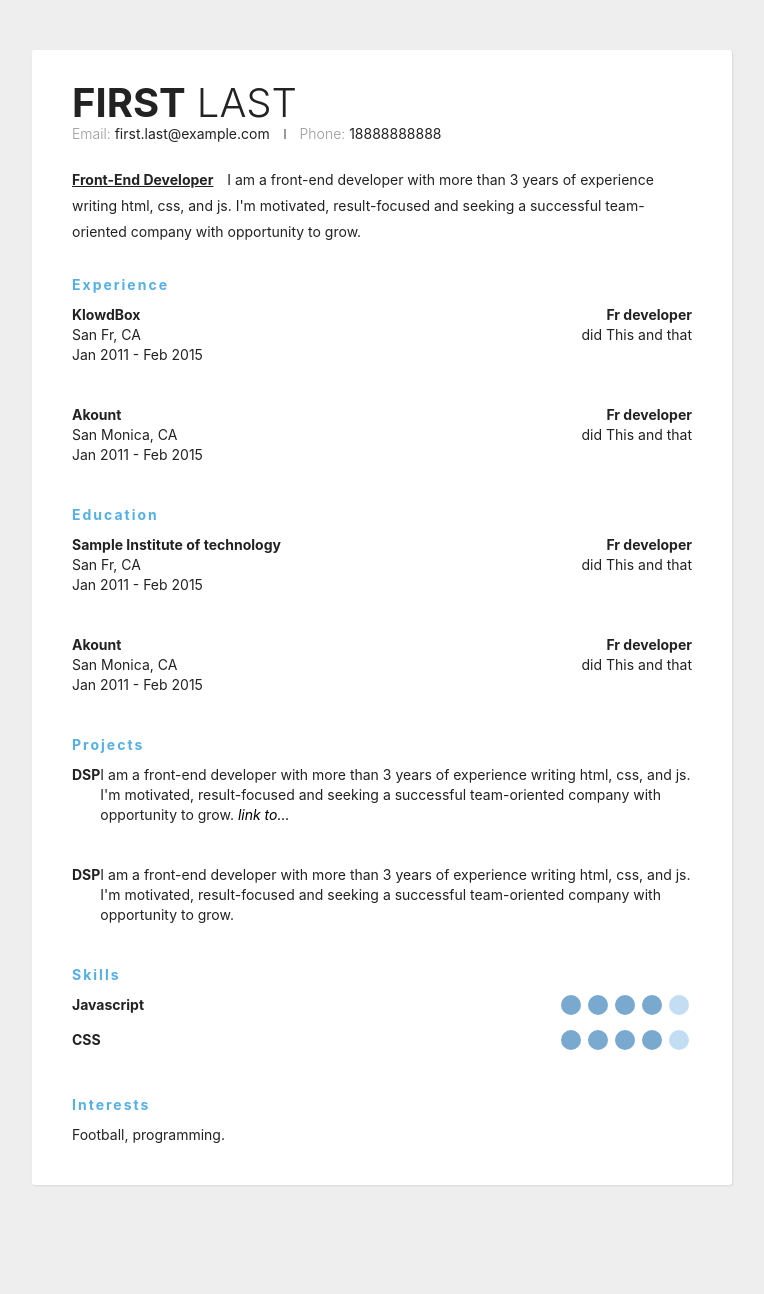
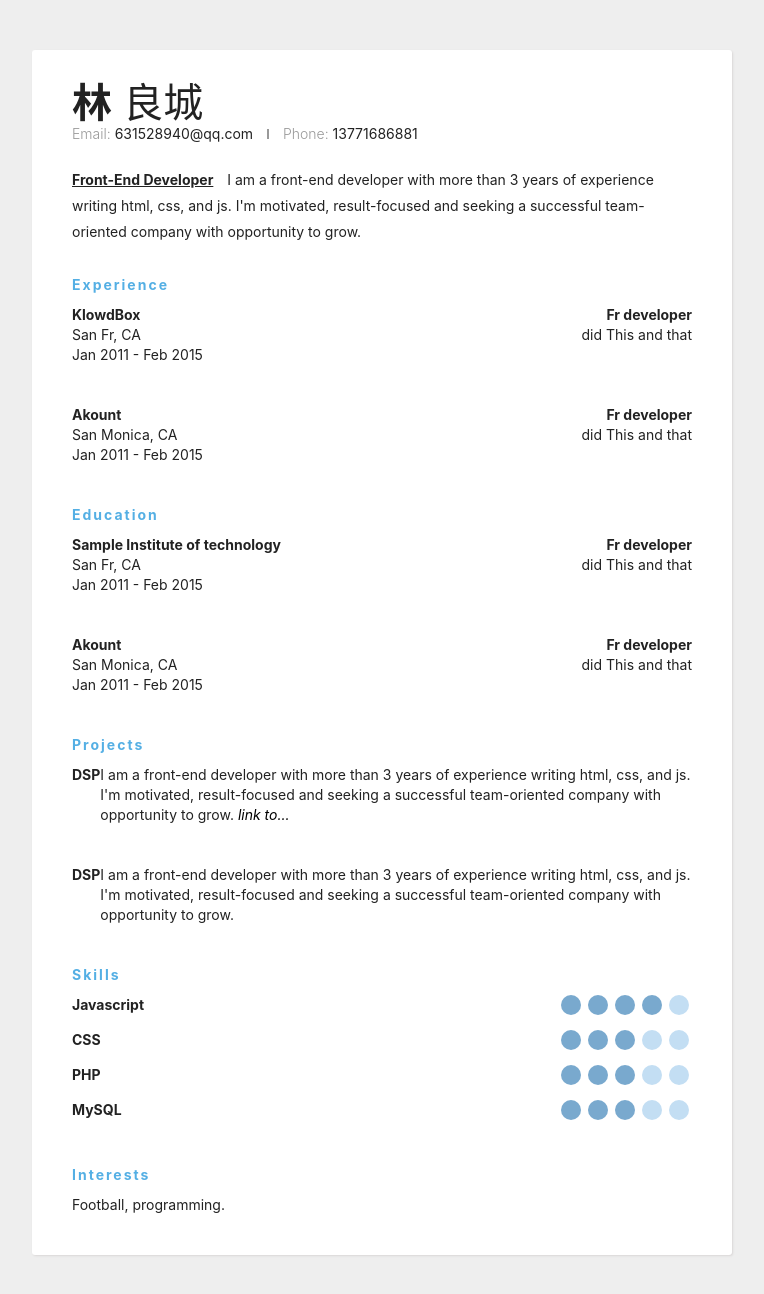
Before and after one commit to iugruty/resume, a plain HTML site: page resume.html in a window 1280 px wide. Shown: the whole page, without its empty margins (258-1022 px from the left). Before the commit the page ends 1235 px from the top, so only its background shows below. Drawn offline with Linux system fonts and the light colour scheme.

Commit message:
Add files via upload

```diff
--- a/resume.html
+++ b/resume.html
@@ -12,15 +12,15 @@
 <div class="container">
     <div class="header">
         <div class="full-name">
-            <span class="first-name">First</span>
-            <span class="last-name">last</span>
+            <span class="first-name">林</span>
+            <span class="last-name">良城</span>
         </div>
         <div class="contact-info">
             <span class="email">Email: </span>
-            <span class="email-val">first.last@example.com</span>
+            <span class="email-val">631528940@qq.com</span>
             <span class="separator"></span>
             <span class="phone">Phone: </span>
-            <span class="phone-val">18888888888</span>
+            <span class="phone-val">13771686881</span>
         </div>
 
         <div class="about">
@@ -152,7 +152,51 @@
                     <input id="css_ck3" type="checkbox" checked />
                     <label for="css_ck3"></label>
 
-                    <input id="css_ck4" type="checkbox" checked/>
+                    <input id="css_ck4" type="checkbox"/>
+                    <label for="css_ck4"></label>
+
+                    <input id="css_ck5" type="checkbox" />
+                    <label for="css_ck5"></label>
+                </div>
+            </div>
+            <div class="skills__item">
+                <div class="left">
+                    <div class="name">
+                        PHP</div>
+                </div>
+                <div class="right">
+                    <input id="css_ck1" type="checkbox" checked />
+                    <label for="css_ck1"></label>
+
+                    <input id="css_ck2" type="checkbox" checked />
+                    <label for="css_ck2"></label>
+
+                    <input id="css_ck3" type="checkbox" checked />
+                    <label for="css_ck3"></label>
+
+                    <input id="css_ck4" type="checkbox"/>
+                    <label for="css_ck4"></label>
+
+                    <input id="css_ck5" type="checkbox" />
+                    <label for="css_ck5"></label>
+                </div>
+            </div>
+            <div class="skills__item">
+                <div class="left">
+                    <div class="name">
+                        MySQL</div>
+                </div>
+                <div class="right">
+                    <input id="css_ck1" type="checkbox" checked />
+                    <label for="css_ck1"></label>
+
+                    <input id="css_ck2" type="checkbox" checked />
+                    <label for="css_ck2"></label>
+
+                    <input id="css_ck3" type="checkbox" checked />
+                    <label for="css_ck3"></label>
+
+                    <input id="css_ck4" type="checkbox"/>
                     <label for="css_ck4"></label>
 
                     <input id="css_ck5" type="checkbox" />
```
